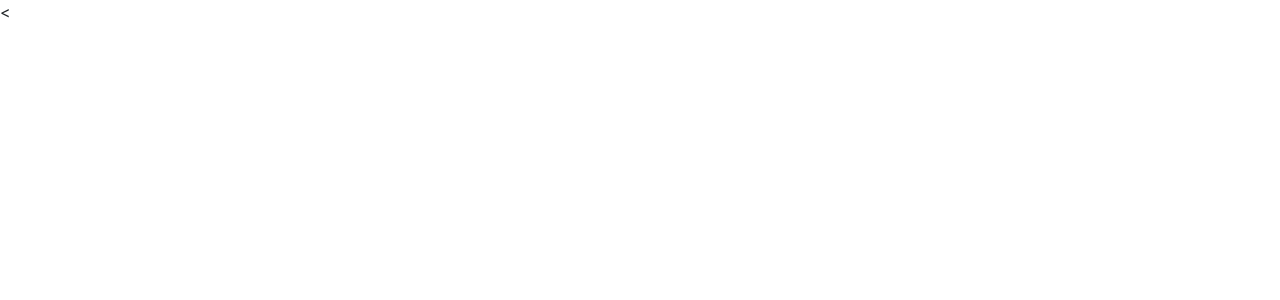
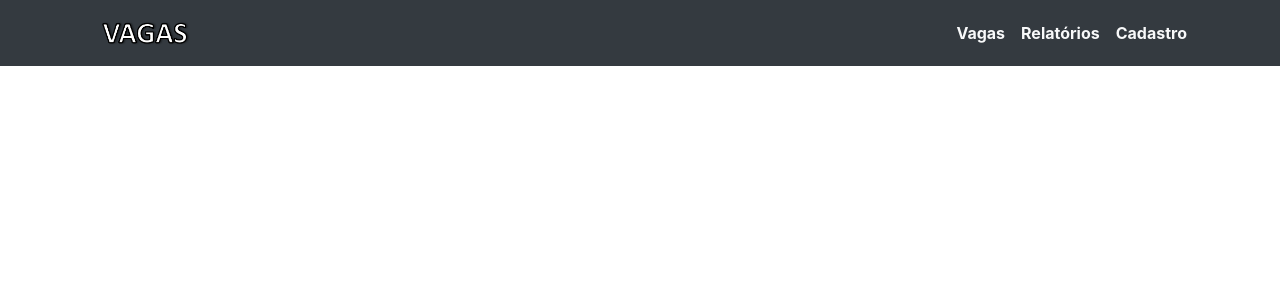
Before and after one commit to lhggomes/sistema-vagas, a Django app: page / in a window 1280 px wide. Before the commit the part shown is almost empty. Shown: the top 300 px of the page. Run offline with Django 3.2, Linux system fonts and the light colour scheme; some libraries are stand-ins or nearby versions.

Commit message:
Adding a menu for the screen path

```diff
--- a/paginas/templates/modelo.html
+++ b/paginas/templates/modelo.html
@@ -8,13 +8,39 @@
 <title>Modelo</title>
 {%  endblock %}
 
-    <link rel="stylesheet" href="{%  static 'css/bootstrap.min.css' %}">
+    <link rel="stylesheet" href="https://stackpath.bootstrapcdn.com/bootstrap/4.1.3/css/bootstrap.min.css">
 </head>
 <body>
+<script src="https://code.jquery.com/jquery-3.3.1.slim.min.js"></script>
+<script src="https://cdnjs.cloudflare.com/ajax/libs/popper.js/1.14.3/umd/popper.min.js"></script>
+<script src="https://stackpath.bootstrapcdn.com/bootstrap/4.1.3/js/bootstrap.min.js"></script>
 
 {%  block menu %}
-<div class="bg-light">
-</div>
+<nav class="navbar navbar-expand-lg fixed-top navbar-dark bg-dark navegacao">
+  <div class="container">
+    <a href="#" class="navbar-brand">
+      <img src="../../static/img/logo.png" height="40">
+    </a>
+    <button class="navbar-toggler" type="button" data-toggle="collapse" data-target="#menu" aria-controls="menu"
+            aria-expanded="false" aria-label="Menu Colapso">
+       <span class="navbar-toggler-icon text-light"></span>
+     </button>
+
+    <div id="menu" class="collapse navbar-collapse">
+      <ul class="navbar-nav ml-auto text-light nav-menu">
+        <li class="nav-item">
+          <a href="#header" class="nav-link text-light font-weight-bold">Vagas</a>
+        </li>
+           <li class="nav-item">
+          <a href="#" class="nav-link text-light font-weight-bold">Relatórios</a>
+        </li>
+        <li class="nav-item">
+          <a href="#" class="nav-link text-light font-weight-bold">Cadastro</a>
+        </li>
+      </ul>
+    </div>
+  </div>
+</nav>
 {%  endblock %}
 
 
@@ -29,11 +55,11 @@
 {%  block rodape %}
 <div class="bg-light">
 
+
 </div>
 {%  endblock %}
 
-<script src="{% static 'jquery-3.5.1.min.js' %}"></script>
-<script src="{% static 'bootstrap.min.js' %}"></script>
+
 
 
 <
```
Also changed, not shown: paginas/templates/index.html (line endings or trailing spaces), static/img/logo.png (added).
